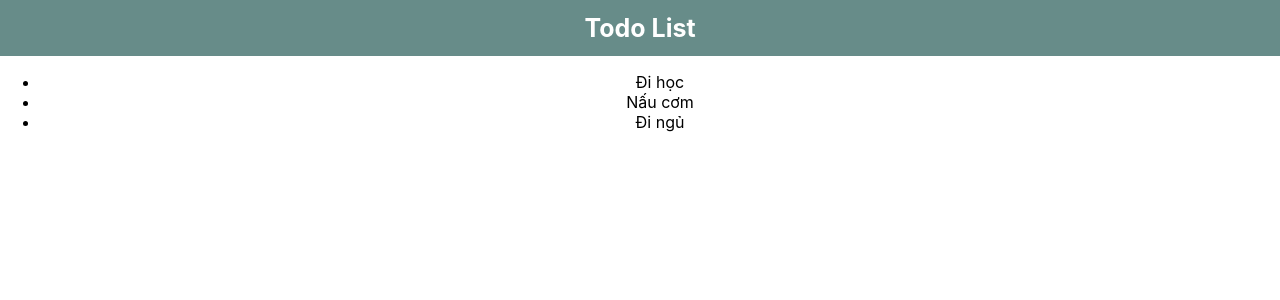
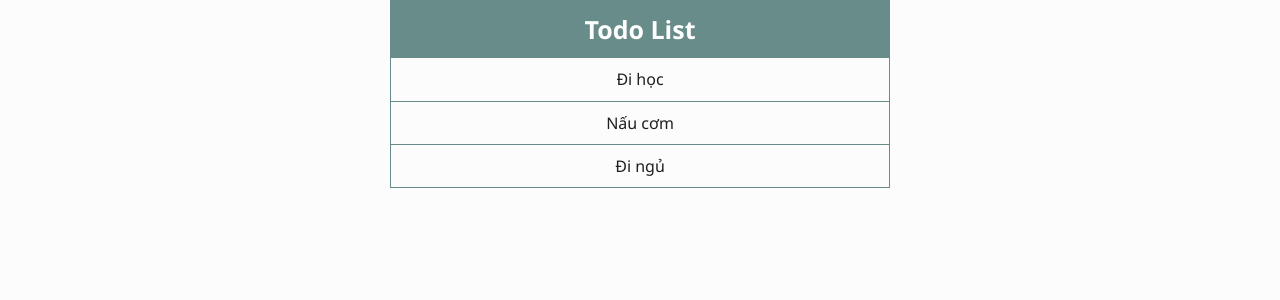
Before and after one commit to tronghoabg/React-ToDo-List, a React (Create React App) app: page / in a window 1280 px wide. Shown: the top 300 px of the page. Built offline with nearby package versions, Linux system fonts and the light colour scheme.

Commit message:
Css for todo list

```diff
--- a/src/App.css
+++ b/src/App.css
@@ -1,3 +1,13 @@
+*{
+  box-sizing: border-box; margin: 0 0 0 0; padding: 0;
+}
+body {
+  font-family: "Segoe UI", Arial, sans-serif;
+  line-height: 1.4;
+  background-color: #fcfcfc;
+  color: #1f1f1f;
+}
+
 .App {
   text-align: center;
 }
@@ -11,3 +21,13 @@
   line-height: 1.447em;
   margin: 0px;
 }
+.container {
+max-width: 500px;
+  margin: 0 auto;
+  border: 1px solid #678c89;
+}
+.todo-item {
+  list-style-type: none;
+  padding: 10px 15px;
+  border-top: 1px solid #678c89;
+}
--- a/src/components/TodoApp.js
+++ b/src/components/TodoApp.js
@@ -25,7 +25,7 @@
 
   render() {
     return (
-      <div>
+      <div className="container">
         <Header />
         <Todos todos={this.state.todos} />
       </div>
--- a/src/components/TodoItem.js
+++ b/src/components/TodoItem.js
@@ -4,7 +4,7 @@
     render() {
         return(
             <div>
-                <li>{this.props.todo.title}</li>
+                <li className="todo-item">{this.props.todo.title}</li>
             </div>
         )
     }
```
